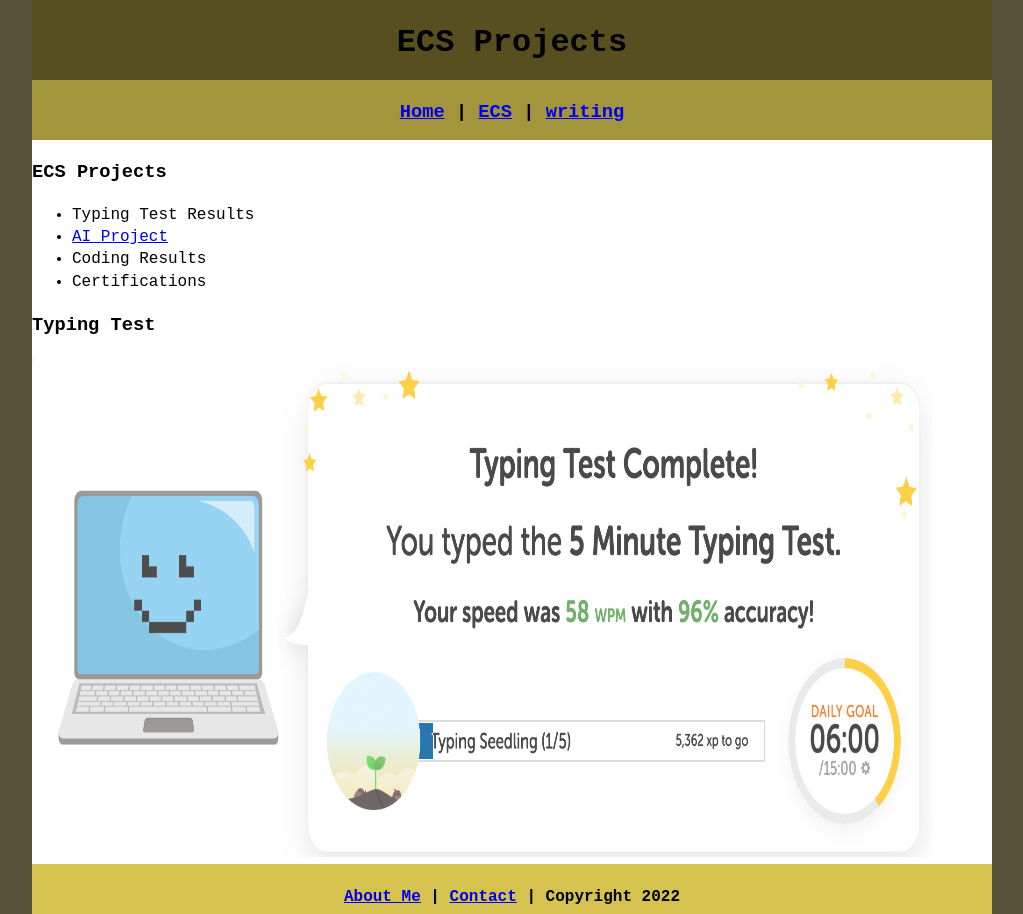
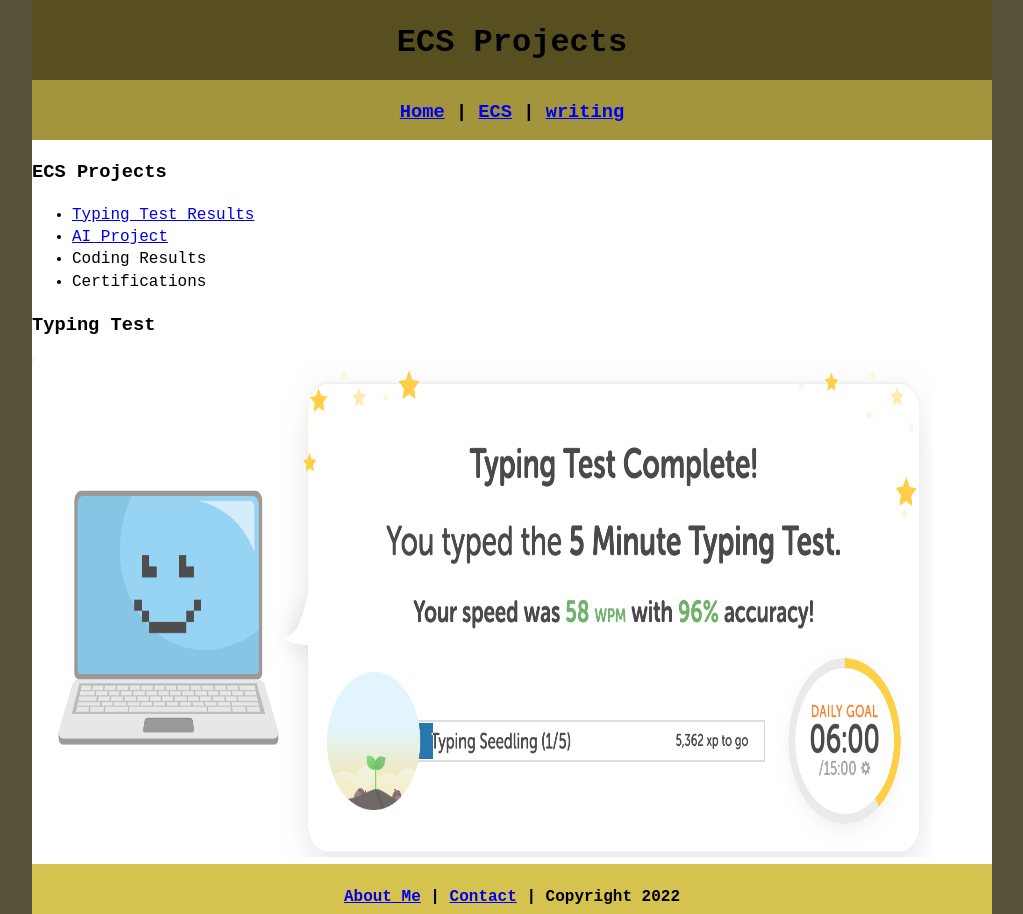
Before and after one commit to brieandthebees/portfolio, a plain HTML site: page ecs/index.html in a window 1280 px wide. Shown: the whole page, without its empty margins (128-1151 px from the left). Drawn offline with Linux system fonts and the light colour scheme.

Commit message:
Update index.html

```diff
--- a/ecs/index.html
+++ b/ecs/index.html
@@ -17,7 +17,7 @@
   <div class="content">
 	<h3>ECS Projects</h3>
 	  <ul>
-	  <li>Typing Test Results</li>
+	  <li><a href="Typing.pdf">Typing Test Results</a></li>
 		  <li><a href="Aithing.pdf">AI Project</a></li>
 	  <li>Coding Results</li>
 	  <li>Certifications</li>
```
